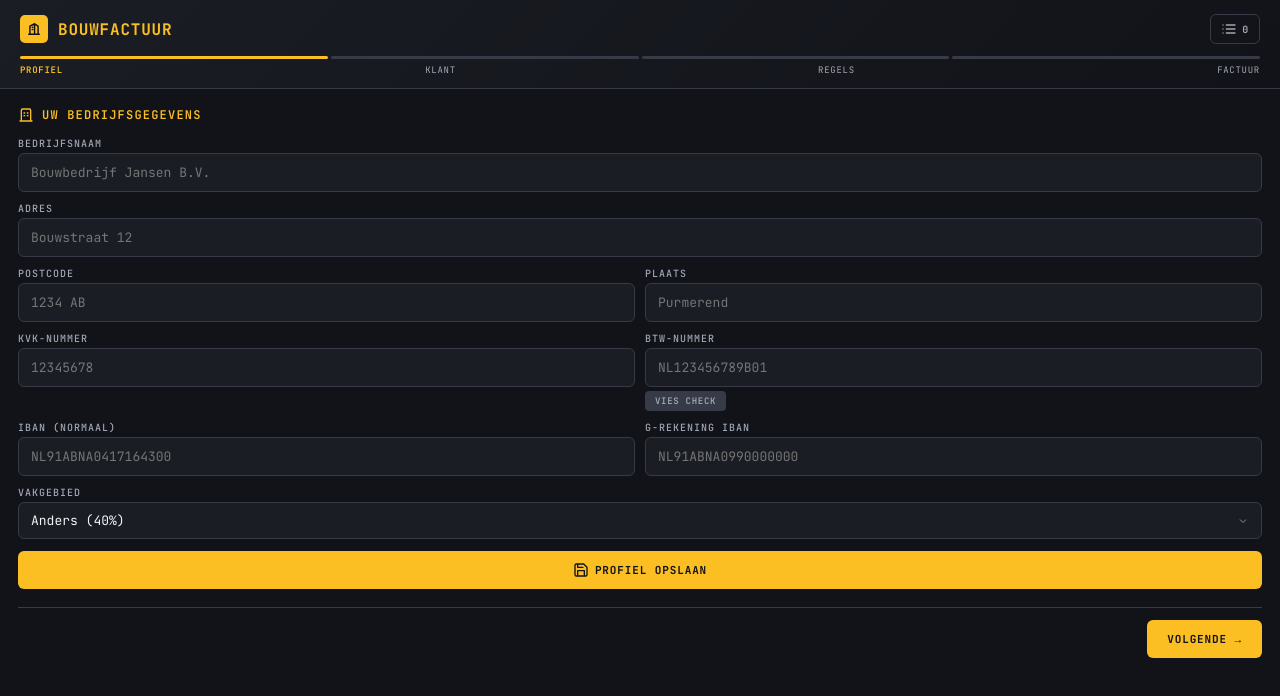
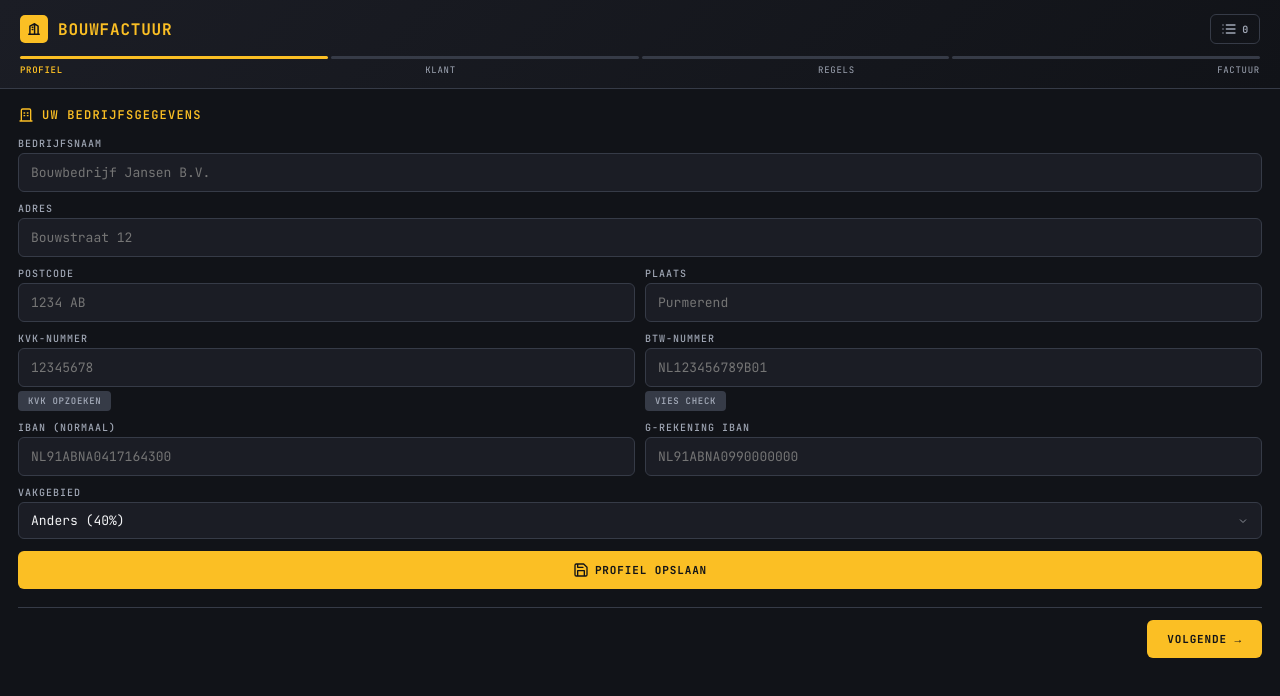
Before and after one commit to krijnmossel73/bouwfactuur, a React (Vite) app: page / in a window 1280 px wide. Shown: the top 696 px of the page. Built offline with nearby package versions, Linux system fonts and the light colour scheme.

Commit message:
Update src/App.jsx — KvK integration + improved palette

```diff
--- a/src/App.jsx
+++ b/src/App.jsx
@@ -7,6 +7,7 @@ import { inp, sel, lbl, btn1, btn2, sec, g2, full, crd, chk, nfo, sinp } from '.
 import InvoicePDF from './InvoicePDF.jsx';
 import InvoiceHistory from './InvoiceHistory.jsx';
 import ViesButton from './ViesButton.jsx';
+import KvkButton from './KvkButton.jsx';
 
 const STEPS = ['Profiel', 'Klant', 'Regels', 'Factuur'];
 
@@ -264,7 +265,12 @@ export default function App() {
               <div style={full}><span style={lbl}>Adres</span><input style={inp} value={oa.adres} onChange={(e) => setOa({ ...oa, adres: e.target.value })} placeholder="Bouwstraat 12" /></div>
               <div><span style={lbl}>Postcode</span><input style={inp} value={oa.postcode} onChange={(e) => setOa({ ...oa, postcode: e.target.value })} placeholder="1234 AB" /></div>
               <div><span style={lbl}>Plaats</span><input style={inp} value={oa.plaats} onChange={(e) => setOa({ ...oa, plaats: e.target.value })} placeholder="Purmerend" /></div>
-              <div><span style={lbl}>KvK-nummer</span><input style={inp} value={oa.kvk} onChange={(e) => setOa({ ...oa, kvk: e.target.value })} placeholder="12345678" /></div>
+              <div><span style={lbl}>KvK-nummer</span><input style={inp} value={oa.kvk} onChange={(e) => setOa({ ...oa, kvk: e.target.value })} placeholder="12345678" /><KvkButton kvkValue={oa.kvk} onResult={(c) => {
+                if (c.naam && !oa.naam) setOa((p) => ({ ...p, naam: c.naam }));
+                if (c.adres && !oa.adres) setOa((p) => ({ ...p, adres: c.adres }));
+                if (c.postcode && !oa.postcode) setOa((p) => ({ ...p, postcode: c.postcode }));
+                if (c.plaats && !oa.plaats) setOa((p) => ({ ...p, plaats: c.plaats }));
+              }} /></div>
               <div><span style={lbl}>BTW-nummer</span><input style={inp} value={oa.btw} onChange={(e) => setOa({ ...oa, btw: e.target.value })} placeholder="NL123456789B01" /><ViesButton btwValue={oa.btw} /></div>
               <div><span style={lbl}>IBAN (normaal)</span><input style={inp} value={oa.iban} onChange={(e) => setOa({ ...oa, iban: e.target.value })} placeholder="NL91ABNA0417164300" /></div>
               <div><span style={lbl}>G-rekening IBAN</span><input style={inp} value={oa.gRekening} onChange={(e) => setOa({ ...oa, gRekening: e.target.value })} placeholder="NL91ABNA0990000000" /></div>
@@ -300,7 +306,12 @@ export default function App() {
               <div style={full}><span style={lbl}>Adres</span><input style={inp} value={og.adres} onChange={(e) => setOg({ ...og, adres: e.target.value })} placeholder="Industrieweg 45" /></div>
               <div><span style={lbl}>Postcode</span><input style={inp} value={og.postcode} onChange={(e) => setOg({ ...og, postcode: e.target.value })} placeholder="5678 CD" /></div>
               <div><span style={lbl}>Plaats</span><input style={inp} value={og.plaats} onChange={(e) => setOg({ ...og, plaats: e.target.value })} placeholder="Rotterdam" /></div>
-              <div><span style={lbl}>KvK-nummer</span><input style={inp} value={og.kvk} onChange={(e) => setOg({ ...og, kvk: e.target.value })} placeholder="87654321" /></div>
+              <div><span style={lbl}>KvK-nummer</span><input style={inp} value={og.kvk} onChange={(e) => setOg({ ...og, kvk: e.target.value })} placeholder="87654321" /><KvkButton kvkValue={og.kvk} onResult={(c) => {
+                if (c.naam && !og.naam) setOg((p) => ({ ...p, naam: c.naam }));
+                if (c.adres && !og.adres) setOg((p) => ({ ...p, adres: c.adres }));
+                if (c.postcode && !og.postcode) setOg((p) => ({ ...p, postcode: c.postcode }));
+                if (c.plaats && !og.plaats) setOg((p) => ({ ...p, plaats: c.plaats }));
+              }} /></div>
               <div><span style={lbl}>BTW-nummer</span><input style={inp} value={og.btw} onChange={(e) => setOg({ ...og, btw: e.target.value })} placeholder="NL987654321B01" /><ViesButton btwValue={og.btw} onResult={(r) => {
                 if (r.name && !og.naam) setOg((prev) => ({ ...prev, naam: r.name }));
                 if (r.address && !og.adres) {
```
